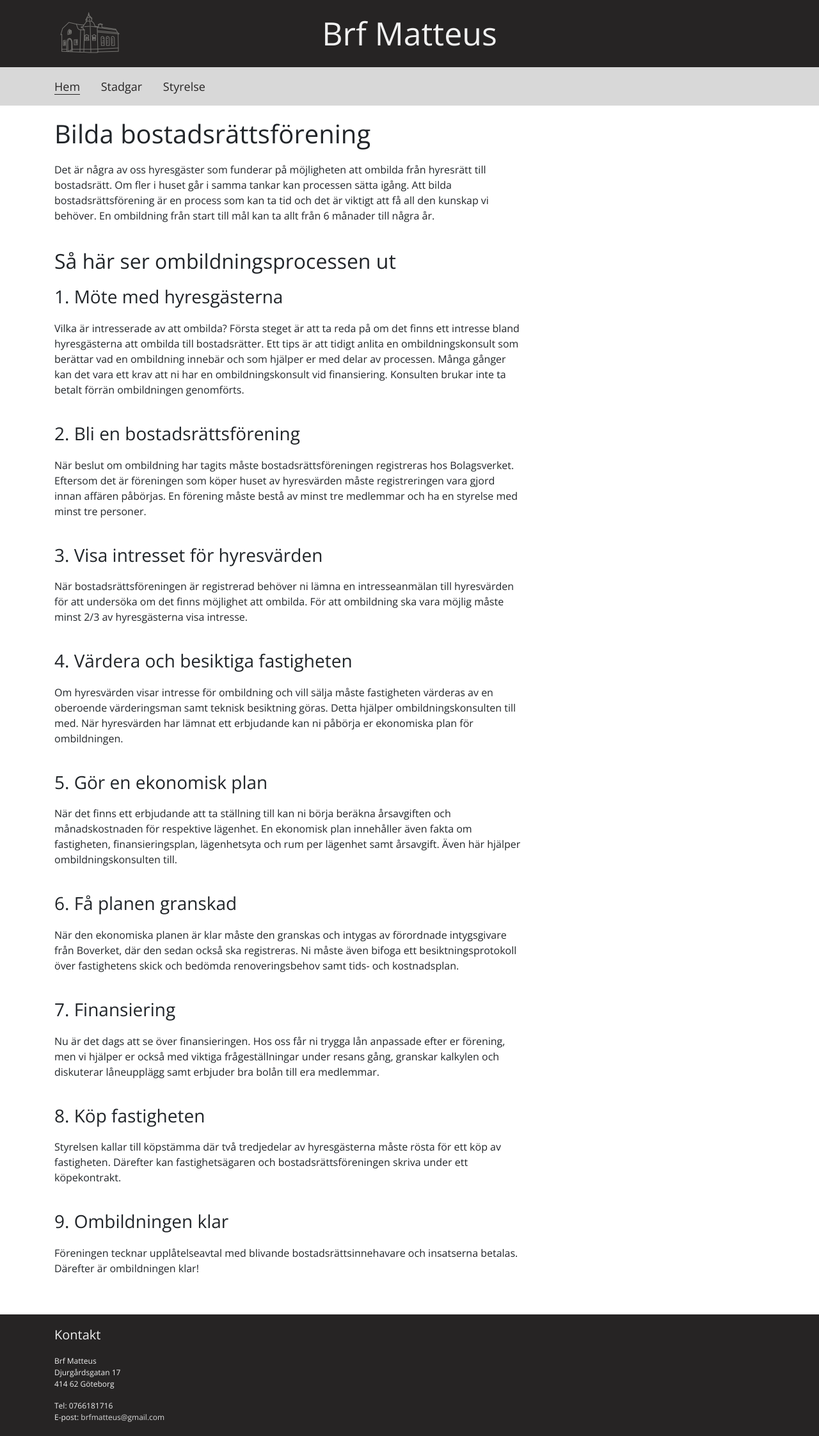
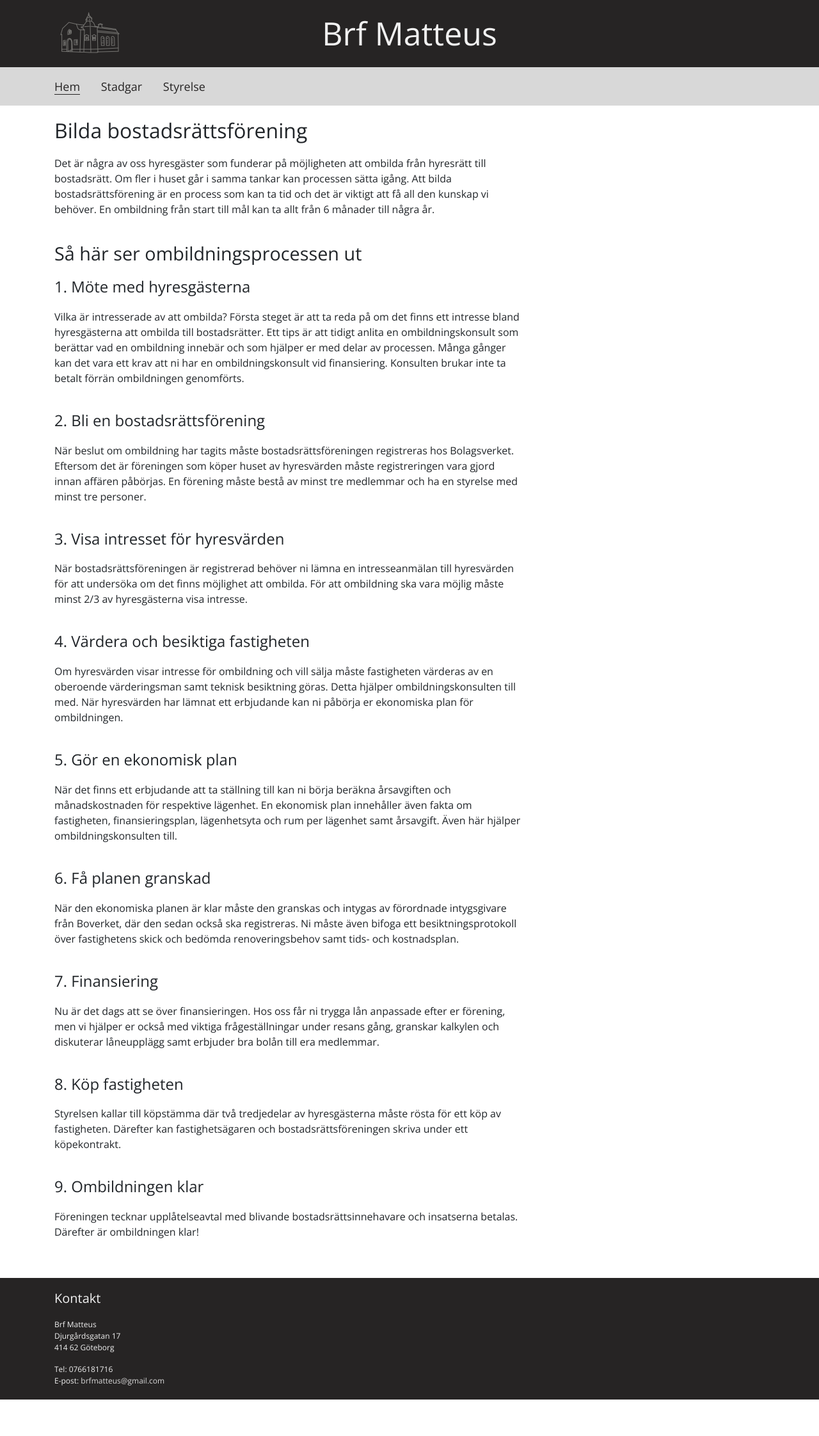
Before and after one commit to xljoha/brf-matteus, a Jekyll site: the page built from index.md, in a window 1280 px wide. Shown: the whole page at 64% size. Built offline with Jekyll 4.4.1, drawn with Linux system fonts in a browser that asks for light colours; after the commit the page ends 2187 px from its top, so only the background shows below that.

Commit message:
font size fix

```diff
--- a/assets/css/main.scss
+++ b/assets/css/main.scss
@@ -8,6 +8,18 @@
 
 h1, h2, h3, h4, h5  {
     margin-bottom: 20px;
+}
+
+h1 {
+    font-size: 2rem;
+}
+
+h2 {
+    font-size: 1.8rem;
+}
+
+h3 {
+    font-size: 1.5rem;
 }
 
 p {
```
Also changed, not shown: 2 other files.
